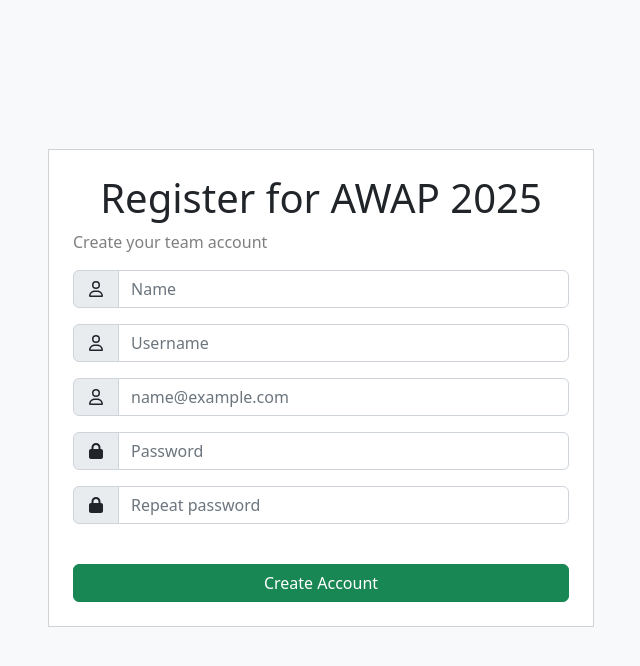
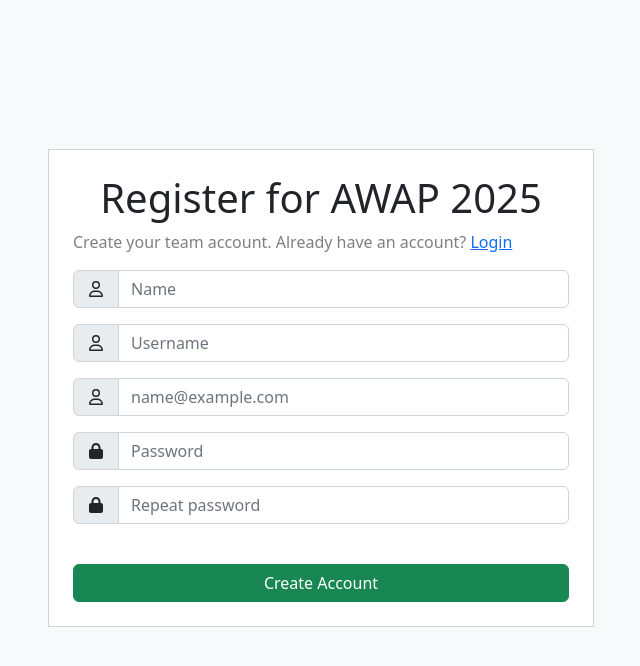
Before and after one commit to acm-cmu/awap-dashboard-2026, a Next.js app: page /auth/register in a window 1280 px wide. Shown: the top 666 px of the page, without its empty margins (319-959 px from the left). Built offline with nearby package versions, Linux system fonts and the light colour scheme.

Commit message:
feat: add login and signin links

```diff
--- a/src/pages/auth/login.tsx
+++ b/src/pages/auth/login.tsx
@@ -9,6 +9,7 @@
 
 import { toast } from 'react-toastify';
 import 'react-toastify/dist/ReactToastify.css';
+import Link from 'next/link';
 
 const Login: NextPage = () => {
   const [username, setUsername] = useState('');
@@ -46,7 +47,8 @@
                 <div className=''>
                   <h1>AWAP 2025 Login</h1>
                   <p className='text-black-50'>
-                    Sign In to your AWAP Dashboard
+                    Sign in to the AWAP Dashboard. Don&apos;t have an account?{' '}
+                    <Link href='/auth/register'>Register</Link>
                   </p>
 
                   <form onSubmit={login}>
--- a/src/pages/auth/register.tsx
+++ b/src/pages/auth/register.tsx
@@ -18,6 +18,7 @@
 import { toast } from 'react-toastify';
 import 'react-toastify/dist/ReactToastify.css';
 import axios from 'axios';
+import Link from 'next/link';
 
 const Register: NextPage = () => {
   const router = useRouter();
@@ -86,7 +87,10 @@
             <Card className='mb-4 rounded-0'>
               <Card.Body className='p-4'>
                 <h1 className='text-center'>Register for AWAP 2025</h1>
-                <p className='text-black-50'>Create your team account</p>
+                <p className='text-black-50'>
+                  Create your team account. Already have an account?{' '}
+                  <Link href='/auth/login'>Login</Link>
+                </p>
 
                 <form onSubmit={register}>
                   <InputGroup className='mb-3'>
```
